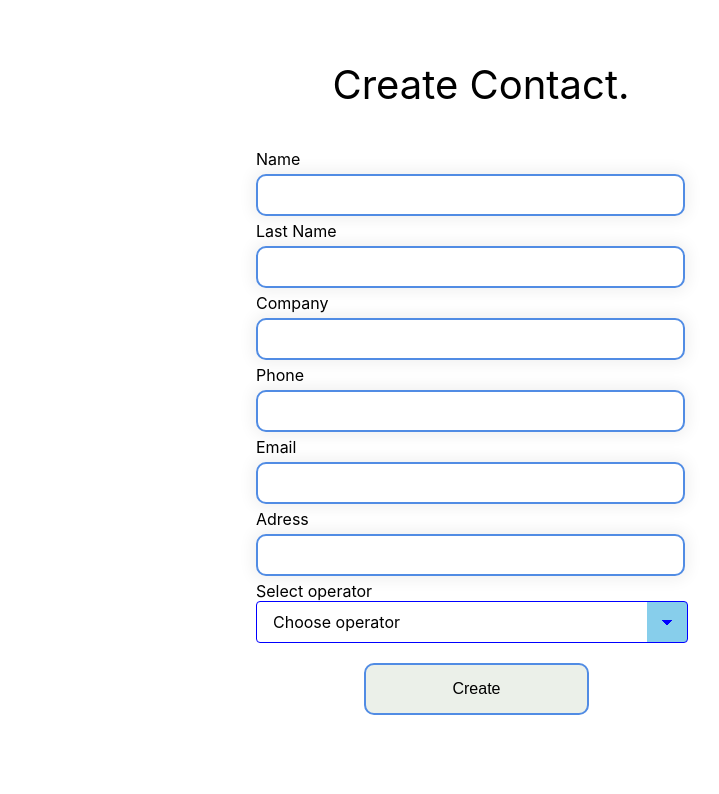
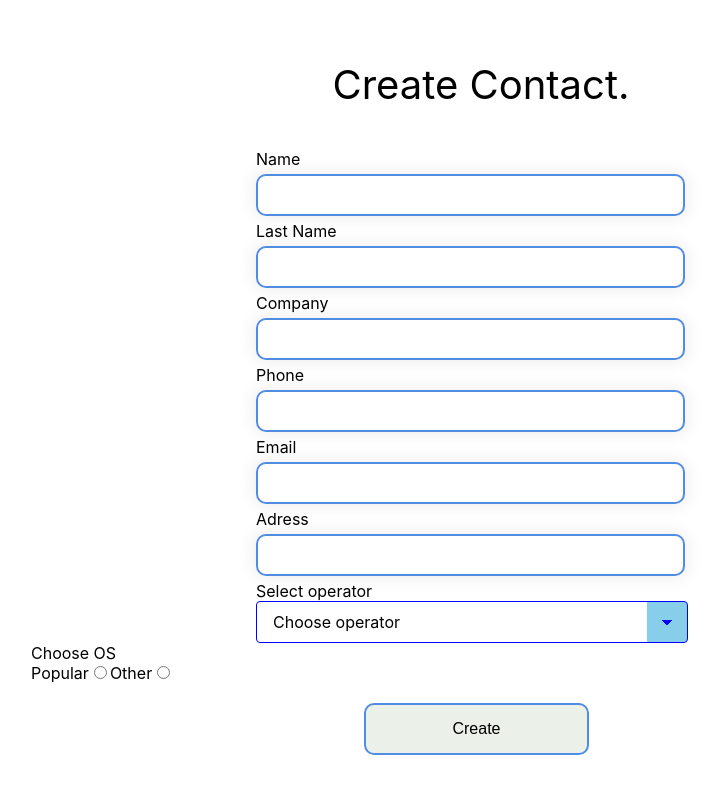
Before and after one commit to RomanPolianski/contacts-list, a React (Create React App) app: page /create in a window 1280 px wide. Shown: the top 794 px of the page, without its empty margins (159-878 px from the left). Built offline with nearby package versions, Linux system fonts and the light colour scheme.

Commit message:
Add radio button to control other inputs

```diff
--- a/src/Components/CreatePage/CreatePage.jsx
+++ b/src/Components/CreatePage/CreatePage.jsx
@@ -3,6 +3,7 @@ import { Formik, Form } from 'formik';
 import InputField from '../common/InputField/InputField';
 import s from './CreatePage.module.css';
 import Select from '../common/SelectField/Select';
+import React, { useState } from 'react';
 
 const CreatePage = () => {
   const digitsOnly = (value) => /^\d+$/.test(value);
@@ -26,6 +27,7 @@ const CreatePage = () => {
     email: Yup.string().email('Must be a valid email').max(25).required('Email is required'),
     adress: Yup.string().required('Adress Required'),
     operator: Yup.string().required('Operator Required'),
+    os: Yup.string().required('OS Required'),
   });
 
   const dropDownOptions = [
@@ -34,6 +36,13 @@ const CreatePage = () => {
     { key: 'A1', value: 'option2' },
     { key: 'Life :)', value: 'option3' },
   ];
+  const dropDownOptions2 = [
+    { key: 'Choose OS', value: '' },
+    { key: 'IOS', value: 'option1' },
+    { key: 'Android', value: 'option2' },
+  ];
+
+  const [selected, setSelected] = useState('');
 
   return (
     <Formik
@@ -67,6 +76,36 @@ const CreatePage = () => {
               name="operator"
               options={dropDownOptions}
             />
+            <div className={s.radioButtons}>
+              <div className={s.radioHeader}>Choose OS</div> Popular
+              <input
+                id="popular"
+                value="popular"
+                name="platform"
+                type="radio"
+                onChange={(e) => setSelected(e.target.value)}
+              />
+              Other
+              <input
+                id="other"
+                value="other"
+                name="platform"
+                type="radio"
+                onChange={(e) => setSelected(e.target.value)}
+              />
+            </div>
+            <div>
+              {selected === 'popular' && (
+                <div>
+                  <Select control="select" label="Select OS" name="os" options={dropDownOptions2} />
+                </div>
+              )}
+              {selected === 'other' && (
+                <div>
+                  <InputField label="Type in OS" name="os" type="text" placeholder="" />
+                </div>
+              )}
+            </div>
             <button type="submit" disabled={!formik.isValid} className={s.submitButton}>
               Create
             </button>
```
